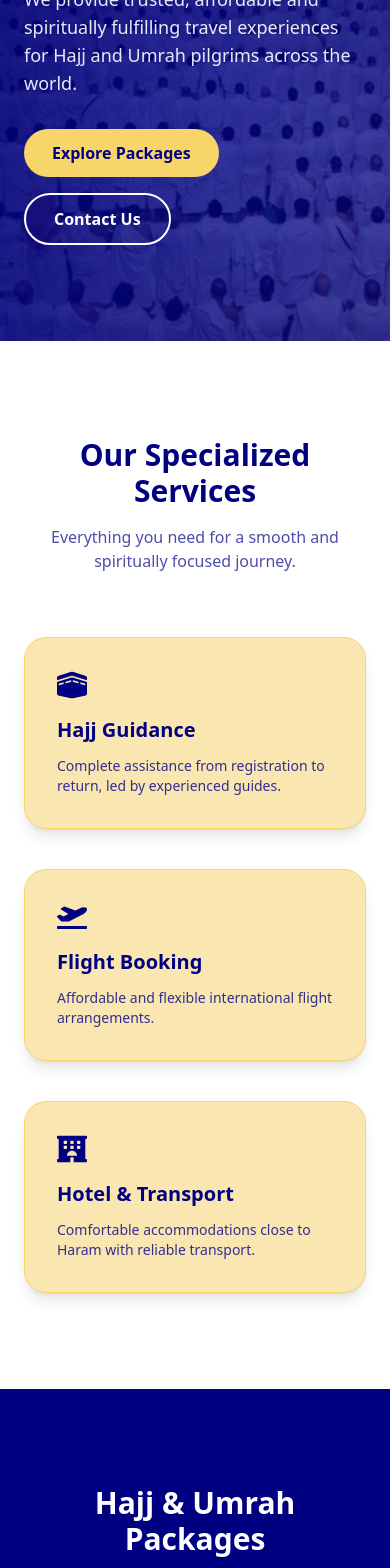
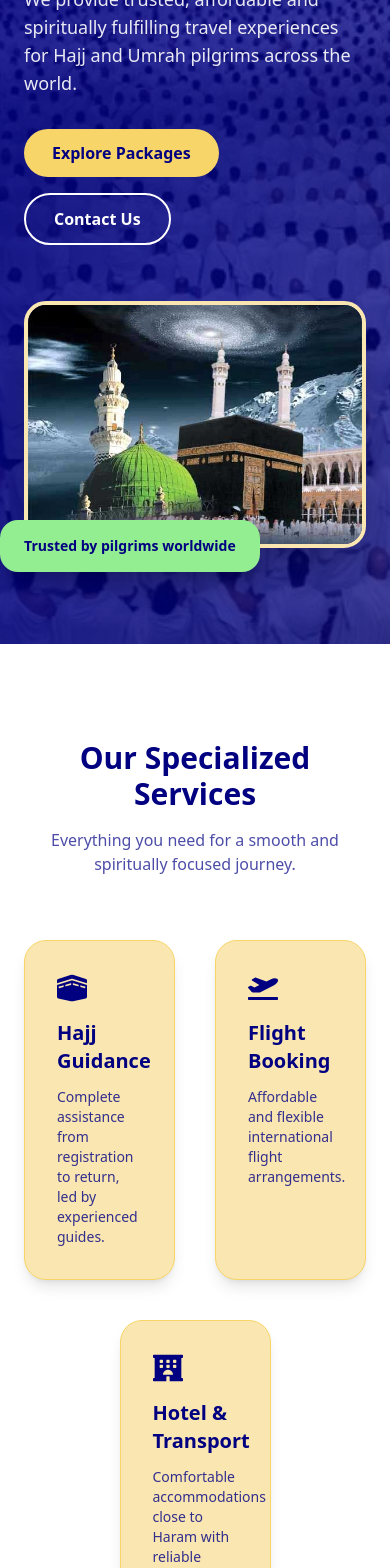
Before and after one commit to jettybay/Basmallah-Travel-Tour, a Next.js app: page / in a window 390 px wide. Shown: the part 432-2000 px from the top of the page. Built offline with nearby package versions, Linux system fonts and the light colour scheme.

Commit message:
mobile view

```diff
--- a/src/app/page.tsx
+++ b/src/app/page.tsx
@@ -68,7 +68,7 @@ export default function HomePage() {
             initial={{ opacity: 0, scale: 0.9 }}
             animate={{ opacity: 1, scale: 1 }}
             transition={{ duration: 0.9 }}
-            className="relative hidden lg:block"
+            className="relative"
           >
             <div className="rounded-3xl overflow-hidden shadow-2xl border-4 border-[#FAE6B1]">
               <Image
@@ -107,7 +107,7 @@ export default function HomePage() {
           </p>
         </motion.div>
 
-        <div className="mt-16 grid sm:grid-cols-2 lg:grid-cols-3 gap-10">
+        <div className="mt-16 grid grid-cols-2 lg:grid-cols-3 gap-10">
           {services.map((s, i) => (
             <motion.div
               key={i}
@@ -115,12 +115,18 @@ export default function HomePage() {
               whileInView={{ opacity: 1, y: 0 }}
               viewport={{ once: true }}
               transition={{ delay: i * 0.1 }}
-              className="rounded-3xl p-8 shadow-lg border"
+              className={`rounded-3xl p-8 shadow-lg border ${
+                services.length % 2 !== 0 && i === services.length - 1
+                  ? "col-span-2 lg:col-span-1 w-[calc(50%_-_1.25rem)] lg:w-full mx-auto"
+                  : ""
+              }`}
               style={{ backgroundColor: "#FAE6B1", borderColor: "#F8D568" }}
             >
+              <div>
                 <div className="text-3xl text-[#000080] mb-4">{s.icon}</div>
                 <h3 className="text-xl font-bold text-[#000080]">{s.title}</h3>
                 <p className="mt-3 text-[#000185]/80 text-sm">{s.desc}</p>
+              </div>
             </motion.div>
           ))}
         </div>
@@ -138,7 +144,7 @@ export default function HomePage() {
             Hajj & Umrah Packages
           </motion.h2>
 
-          <div className="mt-16 grid md:grid-cols-3 gap-10">
+          <div className="mt-16 grid grid-cols-2 md:grid-cols-3 gap-10">
             {packages.map((p, i) => (
               <motion.div
                 key={i}
@@ -146,9 +152,14 @@ export default function HomePage() {
                 whileInView={{ opacity: 1, y: 0 }}
                 viewport={{ once: true }}
                 transition={{ delay: i * 0.1 }}
-                className="rounded-3xl p-8 shadow-xl border"
+                className={`rounded-3xl p-8 shadow-xl border ${
+                  packages.length % 2 !== 0 && i === packages.length - 1
+                    ? "col-span-2 md:col-span-1 w-[calc(50%_-_1.25rem)] md:w-full mx-auto"
+                    : ""
+                }`}
                 style={{ backgroundColor: "#FAE6B1", color: "#000185" }}
               >
+                <div>
                   <h3 className="text-xl font-bold text-[#000080]">{p.name}</h3>
                   <p className="mt-3 text-sm opacity-80">{p.desc}</p>
                   <p className="mt-6 text-2xl font-extrabold text-[#000080]">
@@ -161,6 +172,7 @@ export default function HomePage() {
                   >
                     Book Now
                   </a>
+                </div>
               </motion.div>
             ))}
           </div>
@@ -184,7 +196,7 @@ export default function HomePage() {
             </p>
           </motion.div>
 
-          <div className="grid md:grid-cols-2 lg:grid-cols-4 gap-8">
+          <div className="grid grid-cols-2 lg:grid-cols-4 gap-8">
             {features.map((feature, i) => (
               <motion.div
                 key={i}
@@ -217,7 +229,7 @@ export default function HomePage() {
             </h2>
           </motion.div>
 
-          <div className="grid md:grid-cols-3 gap-8">
+          <div className="grid grid-cols-2 md:grid-cols-3 gap-8">
             {testimonials.map((t, i) => (
               <motion.div
                 key={i}
@@ -225,9 +237,14 @@ export default function HomePage() {
                 whileInView={{ opacity: 1, y: 0 }}
                 viewport={{ once: true }}
                 transition={{ delay: i * 0.1 }}
-                className="p-8 rounded-3xl shadow-lg"
+                className={`p-8 rounded-3xl shadow-lg ${
+                  testimonials.length % 2 !== 0 && i === testimonials.length - 1
+                    ? "col-span-2 md:col-span-1 w-[calc(50%_-_1rem)] md:w-full mx-auto"
+                    : ""
+                }`}
                 style={{ backgroundColor: "#FAE6B1" }}
               >
+                <div>
                   <p className="text-[#000185]/80 italic">"{t.text}"</p>
                   <div className="mt-6 flex items-center gap-4">
                     <div className="w-12 h-12 rounded-full bg-[#000080] flex items-center justify-center text-white font-bold">
@@ -236,6 +253,7 @@ export default function HomePage() {
                     <div>
                       <p className="font-bold text-[#000080]">{t.name}</p>
                       <p className="text-sm text-[#000185]/70">{t.location}</p>
+                    </div>
                   </div>
                 </div>
               </motion.div>
```
Lines whose indentation alone changed are shown as unchanged.
